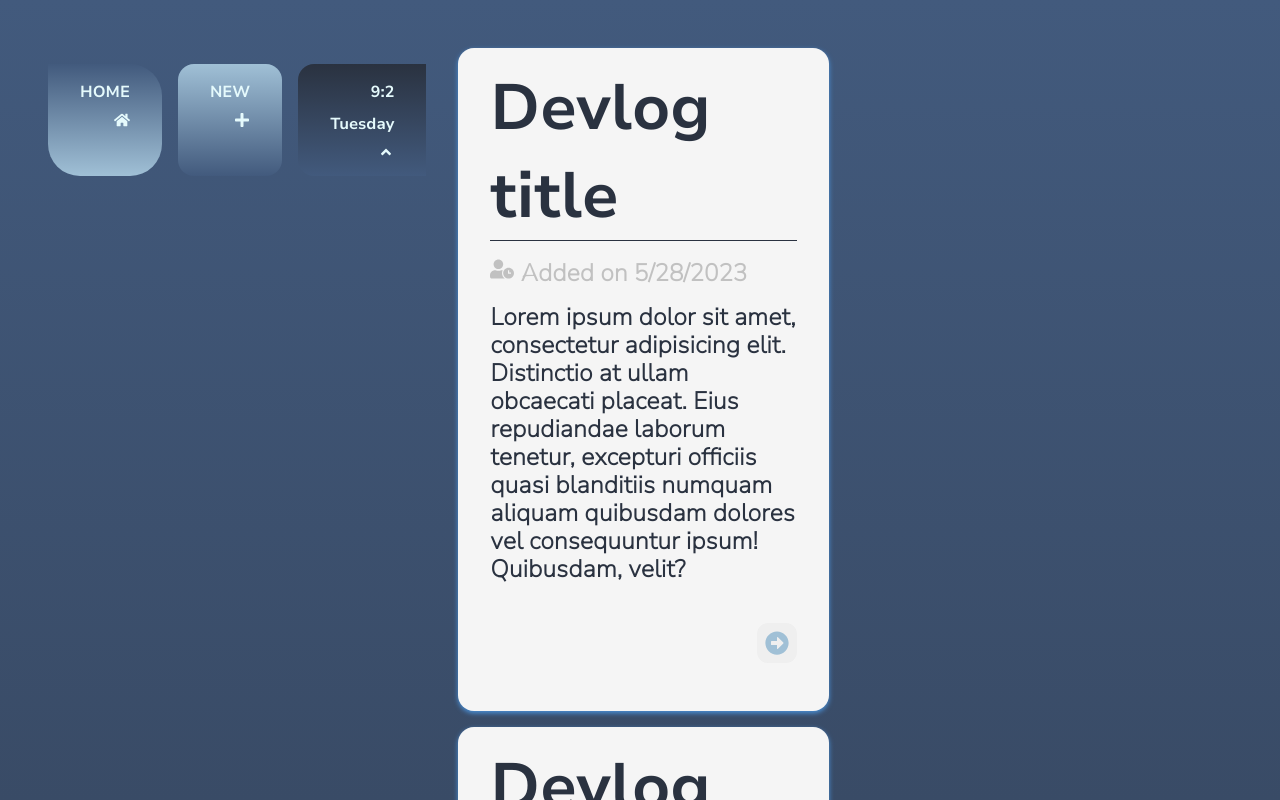
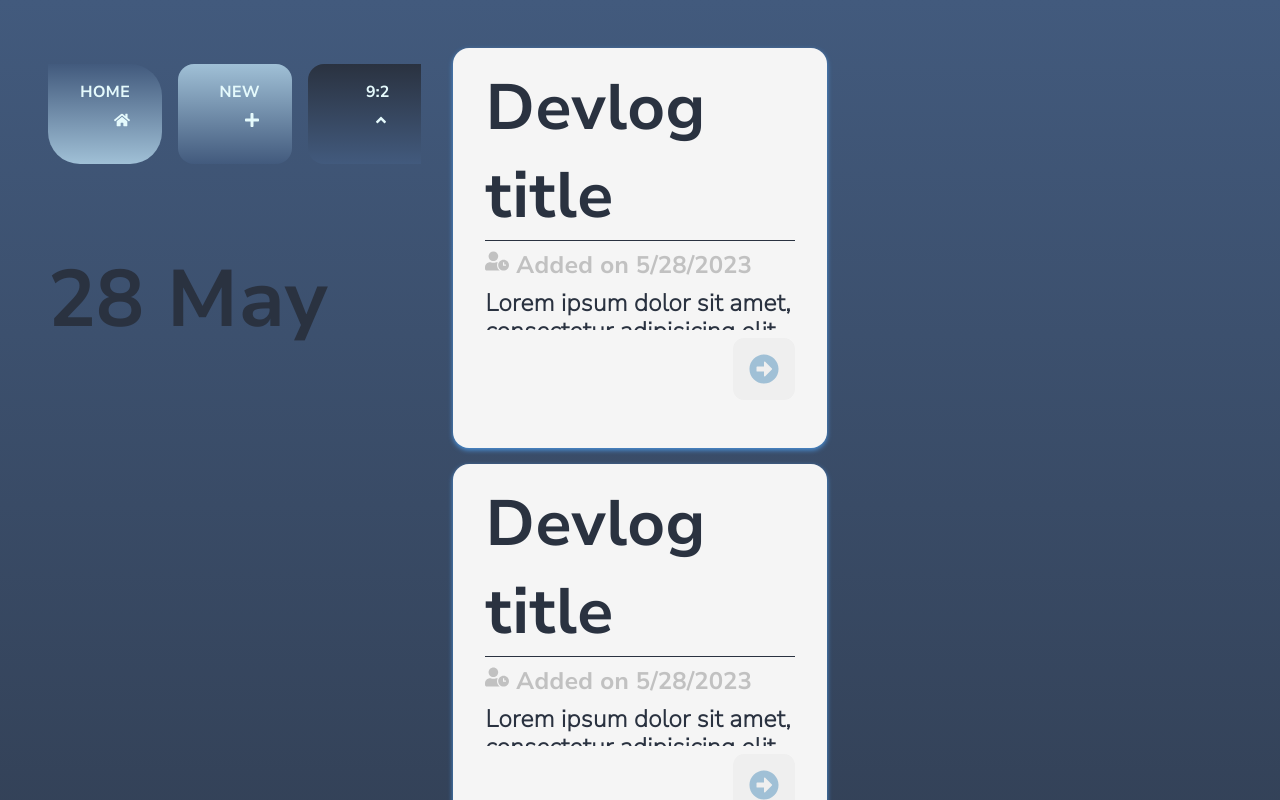
Before and after one commit to Hr-kutsarov/mlt-mern, a React (Create React App) app in the folder client/: page /devlogs in a window 1280 px wide. Shown: the top 800 px of the page. Built offline with nearby package versions, Linux system fonts and the light colour scheme.

Commit message:
UI update on devlog section

```diff
--- a/client/src/components/Body/DevlogEntries/collectionDevlog.css
+++ b/client/src/components/Body/DevlogEntries/collectionDevlog.css
@@ -3,6 +3,7 @@
   display: grid;
   grid-template-columns: 1fr 1fr 1fr;
   background-image: linear-gradient(var(--blue-m), var(--blue-dark));
+
   opacity: 1;
   object-fit: cover;
   color: white;
@@ -65,4 +66,17 @@
 }
 #devlog-form-wrapper {
   display: flex;
+  flex-direction: column;
 }
+
+#devlog-wrapper-bg {
+  display: flex;
+  flex-direction: column;
+  margin-top: 6rem;
+  font-family: Nunito-Bold;
+  font-size: 5rem;
+  color: var(--blue-dark);
+  line-height: 5rem;
+  width: 100%;
+  height: 100%;
+}
--- a/client/src/components/Body/DevlogEntries/collectionDevlog.jsx
+++ b/client/src/components/Body/DevlogEntries/collectionDevlog.jsx
@@ -27,12 +27,43 @@ export function CollectionDevlog() {
     const toggleDeleteOff = useDevStore((state) => state.toggleDeleteOff)
 
 
+    const weekRepr = {
+        1: 'Mon',
+        2: 'Tue',
+        3: 'Wed',
+        4: 'Thu',
+        5: 'Fri',
+        6: 'Sat',
+        7: 'Sun'
+    }
+
+    const yearRepr = {
+        0: 'Jan',
+        1: 'Feb',
+        3: 'March',
+        4: 'May',
+        5: 'June',
+        6: 'July',
+        7: 'Aug',
+        8: 'Sep',
+        9: 'Oct',
+        10: 'Nov',
+        11: 'Dec'
+    }
+
     const date = new Date()
 
     const handlerNEW = (e) => {
         e.preventDefault()
         toggleCreateOn()
         toggleEditOff()
+    }
+
+    const handlerHIDE = (e) => {
+        e.preventDefault()
+        toggleCreateOff()
+        toggleDeleteOff()
+        toggleCreateOff()
     }
     return (
         <>
@@ -48,16 +79,19 @@ export function CollectionDevlog() {
                                 NEW
                                 <FaPlus />
                             </span>
-                        <span>
+                            <span onClick={handlerHIDE}>
                                 <span>{date.getHours()}:{date.getMinutes()}</span>
-                            Tuesday
                                 <FaAngleUp />
                             </span>
                         </nav>
                         <div id="devlog-form-wrapper">
+                            {del && (<DeleteDevlog />)}
                             {add && (<CreateDevlog />)}
                             {edit && (<EditDevlog />)}
-                        {del && (<DeleteDevlog />)}
+                        </div>
+                        <div id="devlog-wrapper-bg">
+                            <span>{weekRepr[date.getDay()]}</span>
+                            <span>{date.getDate()} {yearRepr[date.getMonth()]} </span>
                         </div>
                     </section>
                     <section id="devlog-mid">
@@ -69,6 +103,7 @@ export function CollectionDevlog() {
                         {details && (<ViewDevlog />)}
                     </section>
                 </div>
+
         </>
     )
 }
--- a/client/src/components/Body/DevlogEntries/devlog.css
+++ b/client/src/components/Body/DevlogEntries/devlog.css
@@ -8,6 +8,7 @@
   background-color: whitesmoke;
   box-shadow: var(--boxShadow);
   margin-bottom: 1rem;
+  max-height: 50vh;
 }
 
 .devlog > h3 {
@@ -19,11 +20,11 @@
 }
 
 .devlog > p {
-  margin-top: 0.5rem;
   font-size: 1.5rem;
   line-height: 1.75rem;
   color: var(--blue-dark);
   font-weight: 600;
+  overflow: hidden;
 }
 
 .devlog > #devlog-timestamp {
@@ -39,8 +40,7 @@
 }
 
 .devlog > nav > button {
-  margin-top: 2rem;
-  padding: 0.5rem;
+  padding: 1rem;
   border-radius: 0.7rem;
   border: unset;
   color: var(--blue-m);
@@ -52,7 +52,7 @@
 }
 
 .devlog > nav > button:nth-child(1) {
-  font-size: 1.5rem;
+  font-size: 1.25em;
   line-height: 0;
   color: var(--blue-light);
 }
--- a/client/src/components/Body/DevlogEntries/devlog.jsx
+++ b/client/src/components/Body/DevlogEntries/devlog.jsx
@@ -16,7 +16,7 @@ export function Devlog() {
         <>
             <article className='devlog'>
                 <h3>Devlog title</h3>
-                <p id='devlog-timestamp'><FaUserClock /> Added on {date}</p>
+                <span id='devlog-timestamp'><FaUserClock /> Added on {date}</span>
                 <p>Lorem ipsum dolor sit amet, consectetur adipisicing elit. Distinctio at ullam obcaecati placeat. Eius repudiandae laborum tenetur, excepturi officiis quasi blanditiis numquam aliquam quibusdam dolores vel consequuntur ipsum! Quibusdam, velit?</p>
                 <nav>
                     <button onClick={togglerDetails}><FaArrowAltCircleRight /></button>
--- a/client/src/index.css
+++ b/client/src/index.css
@@ -114,5 +114,6 @@ textarea::-webkit-scrollbar {
 
 /* related to devlog component, */
 .extended {
+  max-height: auto;
   min-height: 85vh;
 }
```
Also changed, not shown: client/src/static/devlog-bg-freepik.jpg (deleted). Lines whose indentation alone changed are shown as unchanged.
